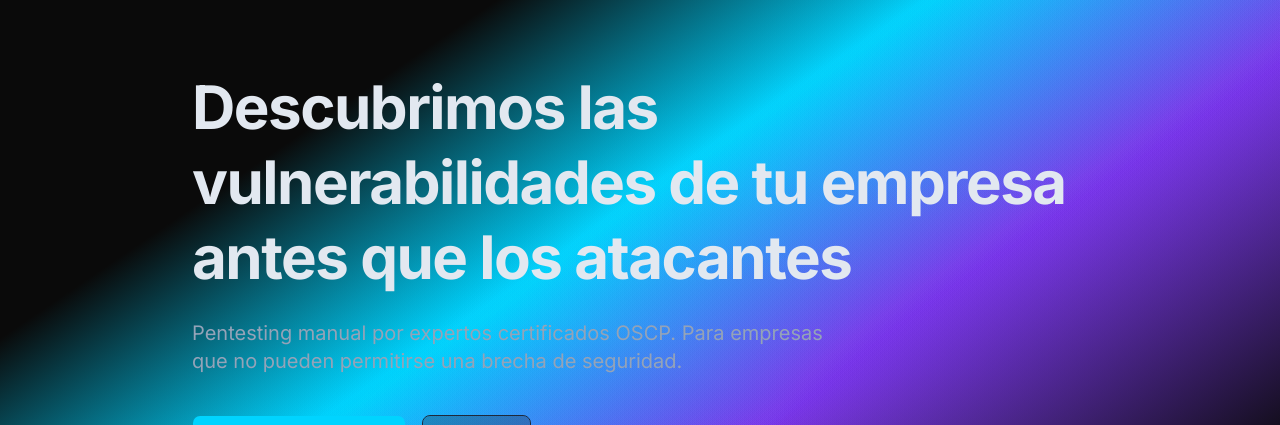
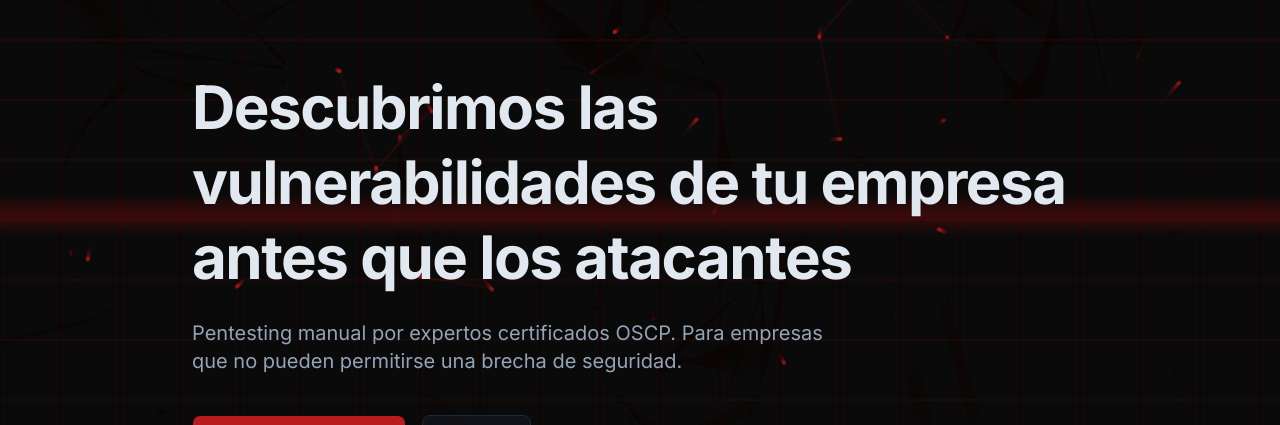
Before and after one commit to CISECSL/cisec-web, a Next.js app: page / in a window 1280 px wide. Shown: the part 145-570 px from the top of the page. Built offline with nearby package versions, Linux system fonts and the light colour scheme; no server answers.

Commit message:
feat: rebrand to AISAC red #B91C1C + tech-style animated components
Co-Authored-By: Claude Opus 4.6 (1M context) <noreply@anthropic.com>

```diff
--- a/app/globals.css
+++ b/app/globals.css
@@ -56,8 +56,8 @@
   --card-foreground: #e2e8f0;
   --popover: #111111;
   --popover-foreground: #e2e8f0;
-  --primary: #00d4ff;
-  --primary-foreground: #0a0a0a;
+  --primary: #B91C1C;
+  --primary-foreground: #ffffff;
   --secondary: #1e293b;
   --secondary-foreground: #e2e8f0;
   --muted: #1e293b;
@@ -67,8 +67,8 @@
   --destructive: #ef4444;
   --border: #1e293b;
   --input: #1e293b;
-  --ring: #00d4ff;
-  --chart-1: #00d4ff;
+  --ring: #B91C1C;
+  --chart-1: #B91C1C;
   --chart-2: #7c3aed;
   --chart-3: #06b6d4;
   --chart-4: #8b5cf6;
@@ -76,12 +76,12 @@
   --radius: 0.5rem;
   --sidebar: #111111;
   --sidebar-foreground: #e2e8f0;
-  --sidebar-primary: #00d4ff;
-  --sidebar-primary-foreground: #0a0a0a;
+  --sidebar-primary: #B91C1C;
+  --sidebar-primary-foreground: #ffffff;
   --sidebar-accent: #1e293b;
   --sidebar-accent-foreground: #e2e8f0;
   --sidebar-border: #1e293b;
-  --sidebar-ring: #00d4ff;
+  --sidebar-ring: #B91C1C;
 }
 
 /* ── Dark mode — CISEC palette ── */
@@ -92,8 +92,8 @@
   --card-foreground: #e2e8f0;
   --popover: #111111;
   --popover-foreground: #e2e8f0;
-  --primary: #00d4ff;
-  --primary-foreground: #0a0a0a;
+  --primary: #B91C1C;
+  --primary-foreground: #ffffff;
   --secondary: #1e293b;
   --secondary-foreground: #e2e8f0;
   --muted: #1e293b;
@@ -103,20 +103,20 @@
   --destructive: #ef4444;
   --border: #1e293b;
   --input: #1e293b;
-  --ring: #00d4ff;
-  --chart-1: #00d4ff;
+  --ring: #B91C1C;
+  --chart-1: #B91C1C;
   --chart-2: #7c3aed;
   --chart-3: #06b6d4;
   --chart-4: #8b5cf6;
   --chart-5: #22d3ee;
   --sidebar: #111111;
   --sidebar-foreground: #e2e8f0;
-  --sidebar-primary: #00d4ff;
-  --sidebar-primary-foreground: #0a0a0a;
+  --sidebar-primary: #B91C1C;
+  --sidebar-primary-foreground: #ffffff;
   --sidebar-accent: #1e293b;
   --sidebar-accent-foreground: #e2e8f0;
   --sidebar-border: #1e293b;
-  --sidebar-ring: #00d4ff;
+  --sidebar-ring: #B91C1C;
 }
 
 @layer base {
--- a/components/ui/ColorBends.tsx
+++ b/components/ui/ColorBends.tsx
@@ -2,11 +2,11 @@
 
 import { useEffect, useRef } from "react";
 
-interface ColorBendsProps {
+interface GridBackgroundProps {
   className?: string;
 }
 
-export function ColorBends({ className }: ColorBendsProps) {
+export function ColorBends({ className }: GridBackgroundProps) {
   const canvasRef = useRef<HTMLCanvasElement>(null);
 
   useEffect(() => {
@@ -17,6 +17,7 @@ export function ColorBends({ className }: ColorBendsProps) {
 
     let animationId: number;
     let time = 0;
+    const particles: { x: number; y: number; vx: number; vy: number; life: number }[] = [];
 
     function resize() {
       if (!canvas) return;
@@ -28,26 +29,92 @@ export function ColorBends({ className }: ColorBendsProps) {
       if (!canvas || !ctx) return;
       const w = canvas.width;
       const h = canvas.height;
-      time += 0.003;
+      time += 0.01;
 
-      const gradient = ctx.createLinearGradient(
-        w * (0.3 + 0.2 * Math.sin(time)),
-        0,
-        w * (0.7 + 0.2 * Math.cos(time * 0.7)),
-        h
-      );
-      gradient.addColorStop(0, "#0a0a0a");
-      gradient.addColorStop(0.3, "rgba(0, 212, 255, 0.15)");
-      gradient.addColorStop(0.6, "rgba(124, 58, 237, 0.1)");
-      gradient.addColorStop(1, "#0a0a0a");
+      // Dark background with slight fade (trail effect)
+      ctx.fillStyle = "rgba(10, 10, 10, 0.15)";
+      ctx.fillRect(0, 0, w, h);
 
-      ctx.fillStyle = gradient;
-      ctx.fillRect(0, 0, w, h);
+      // Grid lines
+      ctx.strokeStyle = "rgba(185, 28, 28, 0.04)";
+      ctx.lineWidth = 1;
+      const gridSize = 60 * window.devicePixelRatio;
+      for (let x = 0; x < w; x += gridSize) {
+        ctx.beginPath();
+        ctx.moveTo(x, 0);
+        ctx.lineTo(x, h);
+        ctx.stroke();
+      }
+      for (let y = 0; y < h; y += gridSize) {
+        ctx.beginPath();
+        ctx.moveTo(0, y);
+        ctx.lineTo(w, y);
+        ctx.stroke();
+      }
+
+      // Spawn particles
+      if (Math.random() < 0.3) {
+        particles.push({
+          x: Math.random() * w,
+          y: Math.random() * h,
+          vx: (Math.random() - 0.5) * 2,
+          vy: (Math.random() - 0.5) * 2,
+          life: 1,
+        });
+      }
+
+      // Draw and update particles
+      for (let i = particles.length - 1; i >= 0; i--) {
+        const p = particles[i];
+        p.x += p.vx;
+        p.y += p.vy;
+        p.life -= 0.008;
+
+        if (p.life <= 0) {
+          particles.splice(i, 1);
+          continue;
+        }
+
+        ctx.beginPath();
+        ctx.arc(p.x, p.y, 2 * window.devicePixelRatio, 0, Math.PI * 2);
+        ctx.fillStyle = `rgba(185, 28, 28, ${p.life * 0.6})`;
+        ctx.fill();
+
+        // Connection lines between close particles
+        for (let j = i - 1; j >= Math.max(0, i - 10); j--) {
+          const p2 = particles[j];
+          const dx = p.x - p2.x;
+          const dy = p.y - p2.y;
+          const dist = Math.sqrt(dx * dx + dy * dy);
+          if (dist < 150 * window.devicePixelRatio) {
+            ctx.beginPath();
+            ctx.moveTo(p.x, p.y);
+            ctx.lineTo(p2.x, p2.y);
+            ctx.strokeStyle = `rgba(185, 28, 28, ${(1 - dist / (150 * window.devicePixelRatio)) * p.life * 0.2})`;
+            ctx.stroke();
+          }
+        }
+      }
+
+      // Limit particles
+      if (particles.length > 100) particles.splice(0, particles.length - 100);
+
+      // Scanning line effect
+      const scanY = (time * 80) % h;
+      const scanGradient = ctx.createLinearGradient(0, scanY - 20, 0, scanY + 20);
+      scanGradient.addColorStop(0, "rgba(185, 28, 28, 0)");
+      scanGradient.addColorStop(0.5, "rgba(185, 28, 28, 0.06)");
+      scanGradient.addColorStop(1, "rgba(185, 28, 28, 0)");
+      ctx.fillStyle = scanGradient;
+      ctx.fillRect(0, scanY - 20, w, 40);
 
       animationId = requestAnimationFrame(draw);
     }
 
     resize();
+    // Clear canvas fully on first frame
+    ctx.fillStyle = "#0a0a0a";
+    ctx.fillRect(0, 0, canvas.width, canvas.height);
     draw();
     window.addEventListener("resize", resize);
 
--- a/components/ui/SplitText.tsx
+++ b/components/ui/SplitText.tsx
@@ -1,6 +1,6 @@
 "use client";
 
-import { useEffect, useRef, useState } from "react";
+import { useEffect, useRef, useState, useCallback } from "react";
 
 interface SplitTextProps {
   text: string;
@@ -8,36 +8,49 @@ interface SplitTextProps {
   delay?: number;
 }
 
+const chars = "ABCDEFGHIJKLMNOPQRSTUVWXYZabcdefghijklmnopqrstuvwxyz0123456789@#$%&*";
+
 export function SplitText({ text, className, delay = 30 }: SplitTextProps) {
   const ref = useRef<HTMLSpanElement>(null);
-  const [visible, setVisible] = useState(false);
+  const [displayText, setDisplayText] = useState(text.replace(/[^\s]/g, "_"));
+  const [started, setStarted] = useState(false);
+
+  const animate = useCallback(() => {
+    let iteration = 0;
+    const interval = setInterval(() => {
+      setDisplayText(
+        text
+          .split("")
+          .map((char, i) => {
+            if (char === " ") return " ";
+            if (i < iteration) return char;
+            return chars[Math.floor(Math.random() * chars.length)];
+          })
+          .join("")
+      );
+      iteration += 0.5;
+      if (iteration >= text.length) clearInterval(interval);
+    }, delay);
+    return () => clearInterval(interval);
+  }, [text, delay]);
 
   useEffect(() => {
     const observer = new IntersectionObserver(
-      ([entry]) => { if (entry.isIntersecting) setVisible(true); },
+      ([entry]) => {
+        if (entry.isIntersecting && !started) {
+          setStarted(true);
+          animate();
+        }
+      },
       { threshold: 0.1 }
     );
     if (ref.current) observer.observe(ref.current);
     return () => observer.disconnect();
-  }, []);
-
-  const words = text.split(" ");
+  }, [started, animate]);
 
   return (
     <span ref={ref} className={className}>
-      {words.map((word, i) => (
-        <span
-          key={i}
-          className="inline-block transition-all duration-500"
-          style={{
-            opacity: visible ? 1 : 0,
-            transform: visible ? "translateY(0)" : "translateY(20px)",
-            transitionDelay: `${i * delay}ms`,
-          }}
-        >
-          {word}{i < words.length - 1 ? "\u00A0" : ""}
-        </span>
-      ))}
+      {displayText}
     </span>
   );
 }
```
